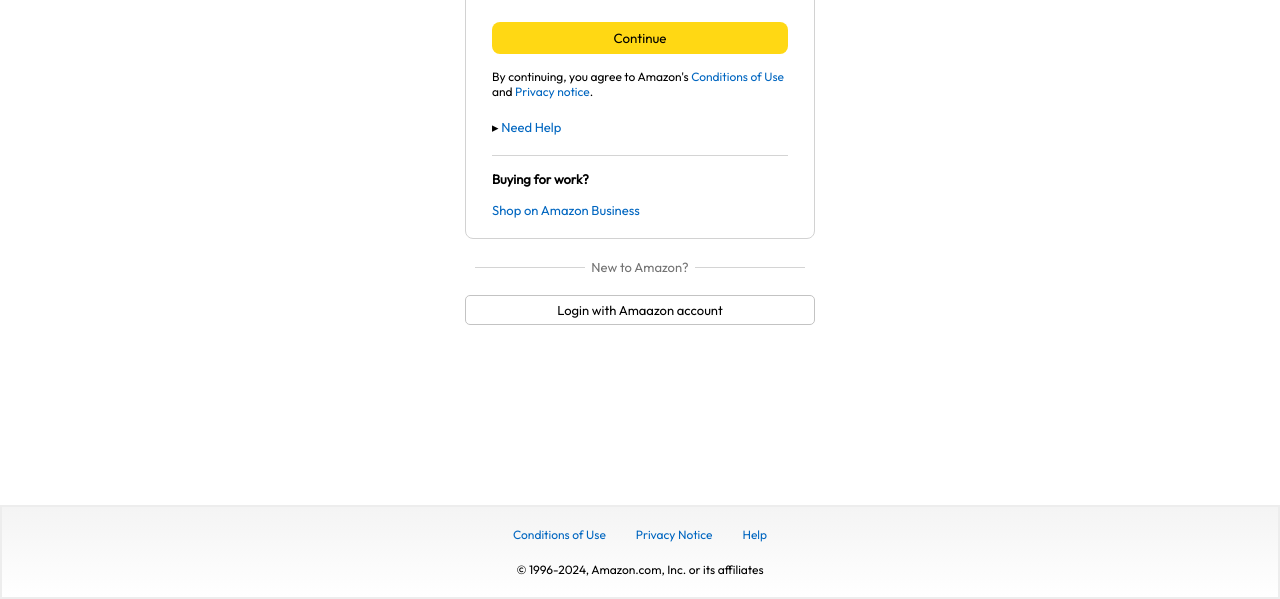
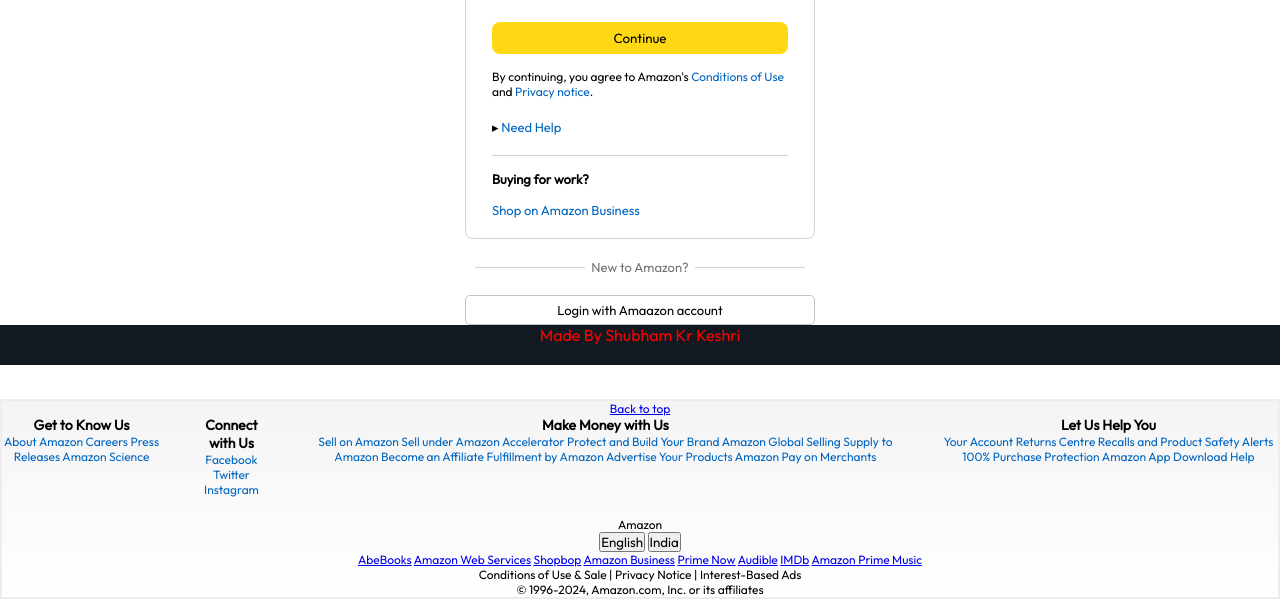
Before and after one commit to Shubhamkrkeshri21/Amazon_Clone, a plain HTML site: page signin.html in a window 1280 px wide. Shown: the part 201-800 px from the top of the page. Drawn offline with Linux system fonts and the light colour scheme.

Commit message:
Update signin.html

```diff
--- a/signin.html
+++ b/signin.html
@@ -34,14 +34,79 @@
 
     </a>
 
-    <footer>
-        <div class="footer-links">
-            <a href="#">Conditions of Use</a>
-            <a href="#">Privacy Notice</a>
-            <a href="#">Help</a>
+     <footer style="align-items: center;display: flex;justify-content: center;" >
+        <div class="footer">
+           <a href="#"> <div class="back-to-top">Back to top</div></a>
+
+            <div class="footer-links" style="width: fit-content;">
+                <div class="column">
+                    <h3>Get to Know Us</h3>
+                    <a href="#">About Amazon</a>
+                    <a href="#">Careers</a>
+                    <a href="#">Press Releases</a>
+                    <a href="#">Amazon Science</a>
+                </div>
+                <div class="column">
+                    <h3>Connect with Us</h3>
+                    <a href="#">Facebook</a>
+                    <a href="#">Twitter</a>
+                    <a href="#">Instagram</a>
+                </div>
+                <div class="column">
+                    <h3>Make Money with Us</h3>
+                    <a href="#">Sell on Amazon</a>
+                    <a href="#">Sell under Amazon Accelerator</a>
+                    <a href="#">Protect and Build Your Brand</a>
+                    <a href="#">Amazon Global Selling</a>
+                    <a href="#">Supply to Amazon</a>
+                    <a href="#">Become an Affiliate</a>
+                    <a href="#">Fulfillment by Amazon</a>
+                    <a href="#">Advertise Your Products</a>
+                    <a href="#">Amazon Pay on Merchants</a>
+                </div>
+                <div class="column">
+                    <h3>Let Us Help You</h3>
+                    <a href="#">Your Account</a>
+                    <a href="#">Returns Centre</a>
+                    <a href="#">Recalls and Product Safety Alerts</a>
+                    <a href="#">100% Purchase Protection</a>
+                    <a href="#">Amazon App Download</a>
+                    <a href="#">Help</a>
+                </div>
+            </div>
+
+            <div class="footer-selector">
+                <div class="footer-logo">Amazon</div>
+                <button>English</button>
+                <button>India</button>
+            </div>
+
+            <div class="footer-bottom">
+                <a href="#">AbeBooks</a>
+                <a href="#">Amazon Web Services</a>
+                <a href="#">Shopbop</a>
+                <a href="#">Amazon Business</a>
+                <a href="#">Prime Now</a>
+                <a href="#">Audible</a>
+                <a href="#">IMDb</a>
+                <a href="#">Amazon Prime Music</a>
+            </div>
+
+            <div class="footer-copyright">
+                Conditions of Use & Sale | Privacy Notice | Interest-Based Ads <br>
+                © 1996-2024, Amazon.com, Inc. or its affiliates
+            </div>
+
+
         </div>
-        <p class="footer-copyright">© 1996-2024, Amazon.com, Inc. or its affiliates</p>
+
     </footer>
+    <div style="align-items: center;display: flex;justify-content: center;background-color: hsl(212, 28%, 10%);color: red;">
+        Made By Shubham Kr Keshri
+        <br>
+        <br>
+    </div>
+
 
 </body>
 </html>
```
